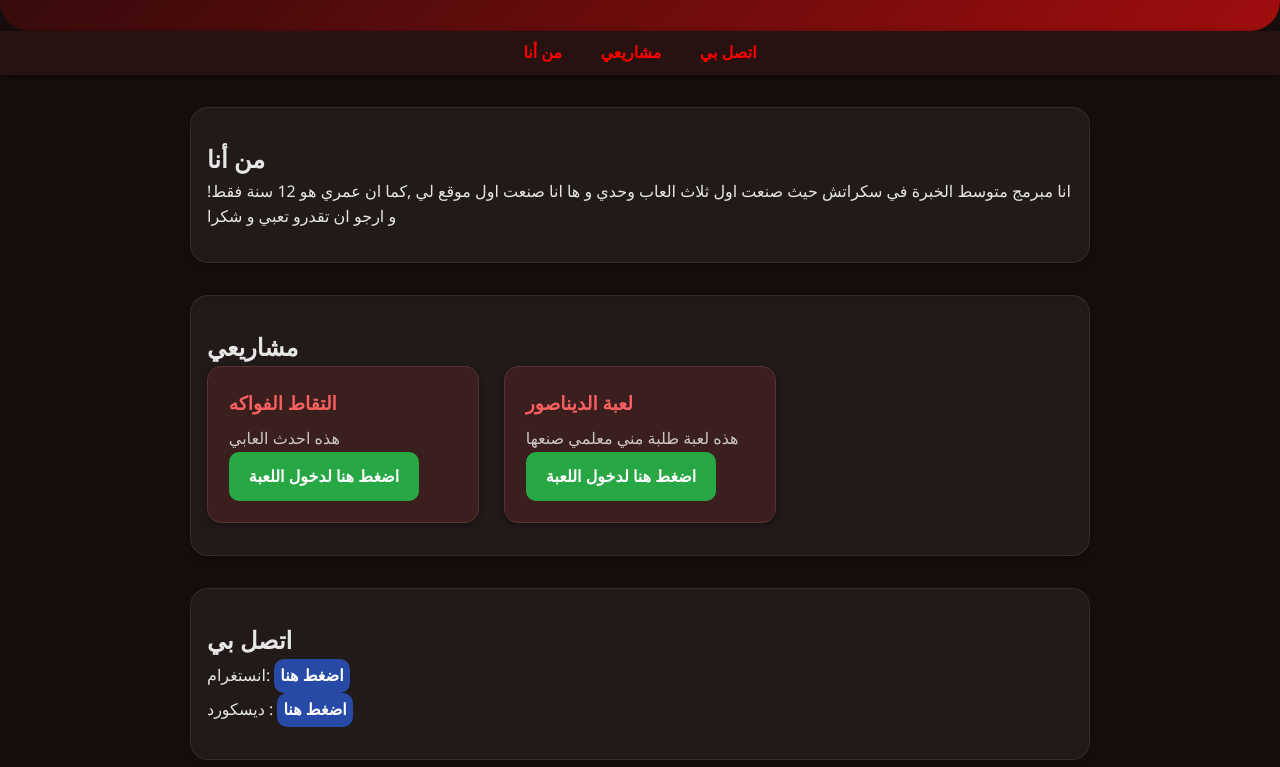
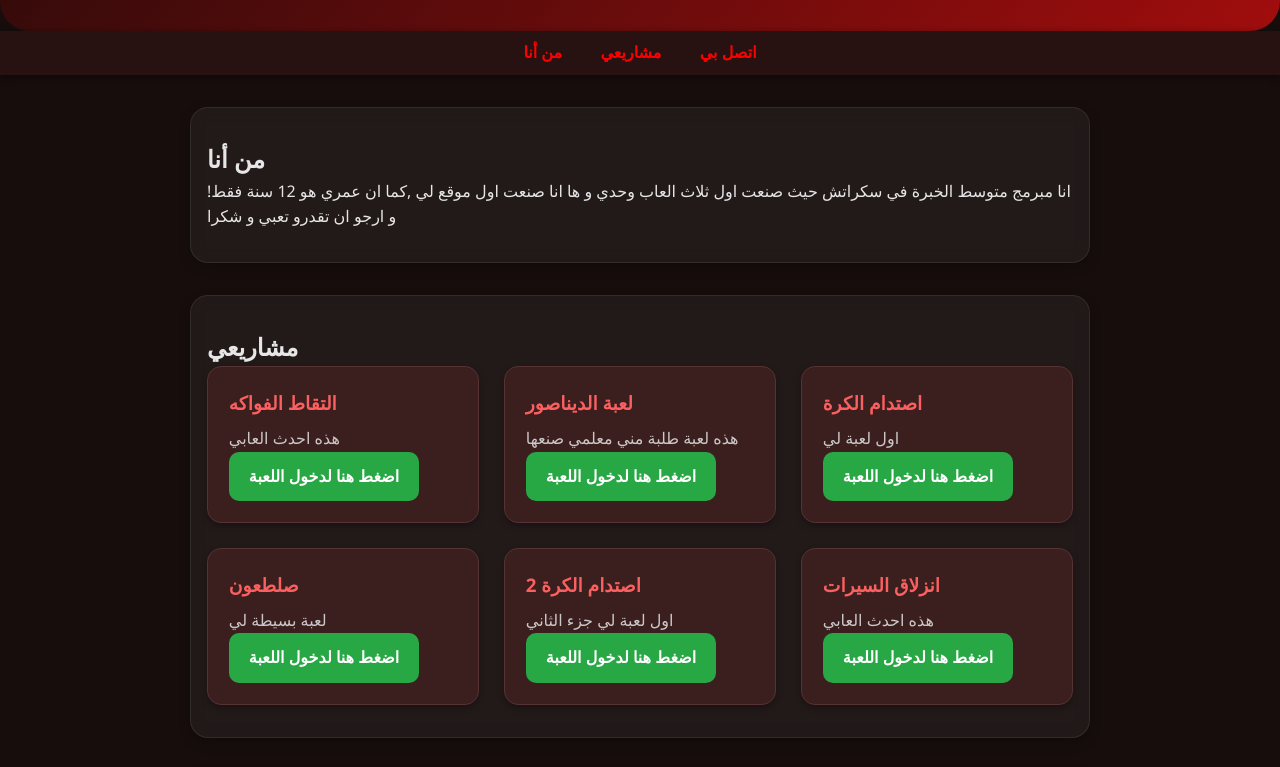
Before and after one commit to seyf158/anis-website, a plain HTML site: page index.html in a window 1280 px wide. Shown: the part 157-924 px from the top of the page. Drawn offline with Linux system fonts and the light colour scheme.

Commit message:
Add files via upload

```diff
--- a/index.html
+++ b/index.html
@@ -42,6 +42,26 @@
         <p>هذه لعبة طلبة مني معلمي صنعها</p>
         <a class="green-btn" href="https://scratch.mit.edu/projects/1244430653/" target="_blank">اضغط هنا لدخول اللعبة</a>
       </article>
+      <article class="project">
+        <h3>اصتدام الكرة</h3>
+        <p>اول لعبة لي</p>
+        <a class="green-btn" href="https://scratch.mit.edu/projects/1246151398/" target="_blank">اضغط هنا لدخول اللعبة</a>
+      </article>
+      <article class="project">
+        <h3>صلطعون</h3>
+        <p>لعبة بسيطة لي</p>
+        <a class="green-btn" href="https://scratch.mit.edu/projects/1246148955/" target="_blank">اضغط هنا لدخول اللعبة</a>
+      </article>
+      <article class="project">
+        <h3>اصتدام الكرة 2</h3>
+        <p>اول لعبة لي جزء الثاني </p>
+        <a class="green-btn" href="https://scratch.mit.edu/projects/1246153557/" target="_blank">اضغط هنا لدخول اللعبة</a>
+      </article>
+      <article class="project">
+        <h3>انزلاق السيرات</h3>
+        <p>هذه احدث العابي</p>
+        <a class="green-btn" href="https://scratch.mit.edu/projects/1246145488/" target="_blank">اضغط هنا لدخول اللعبة</a>
+      </article>
     </div>
   </section>
 
```
